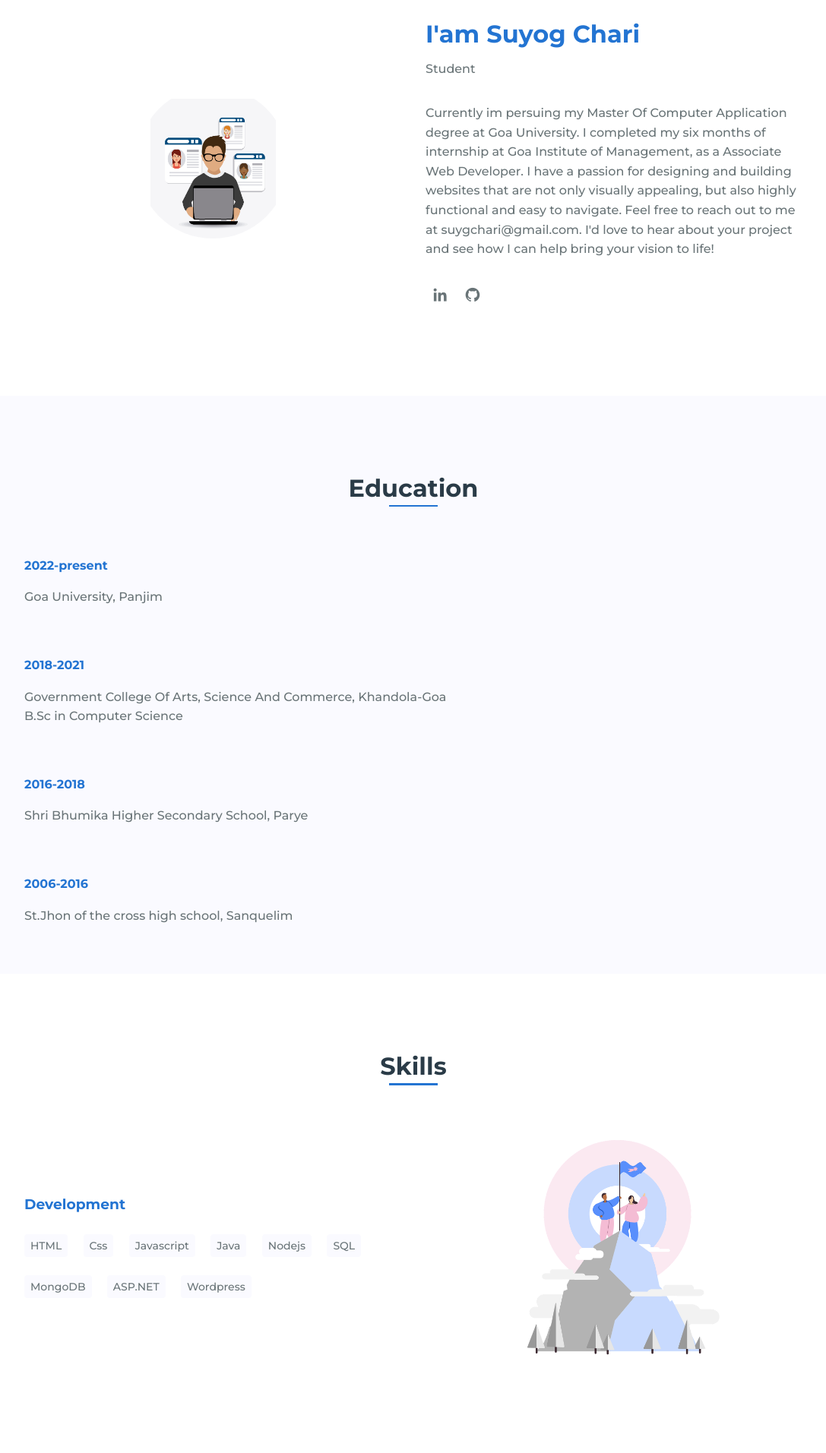
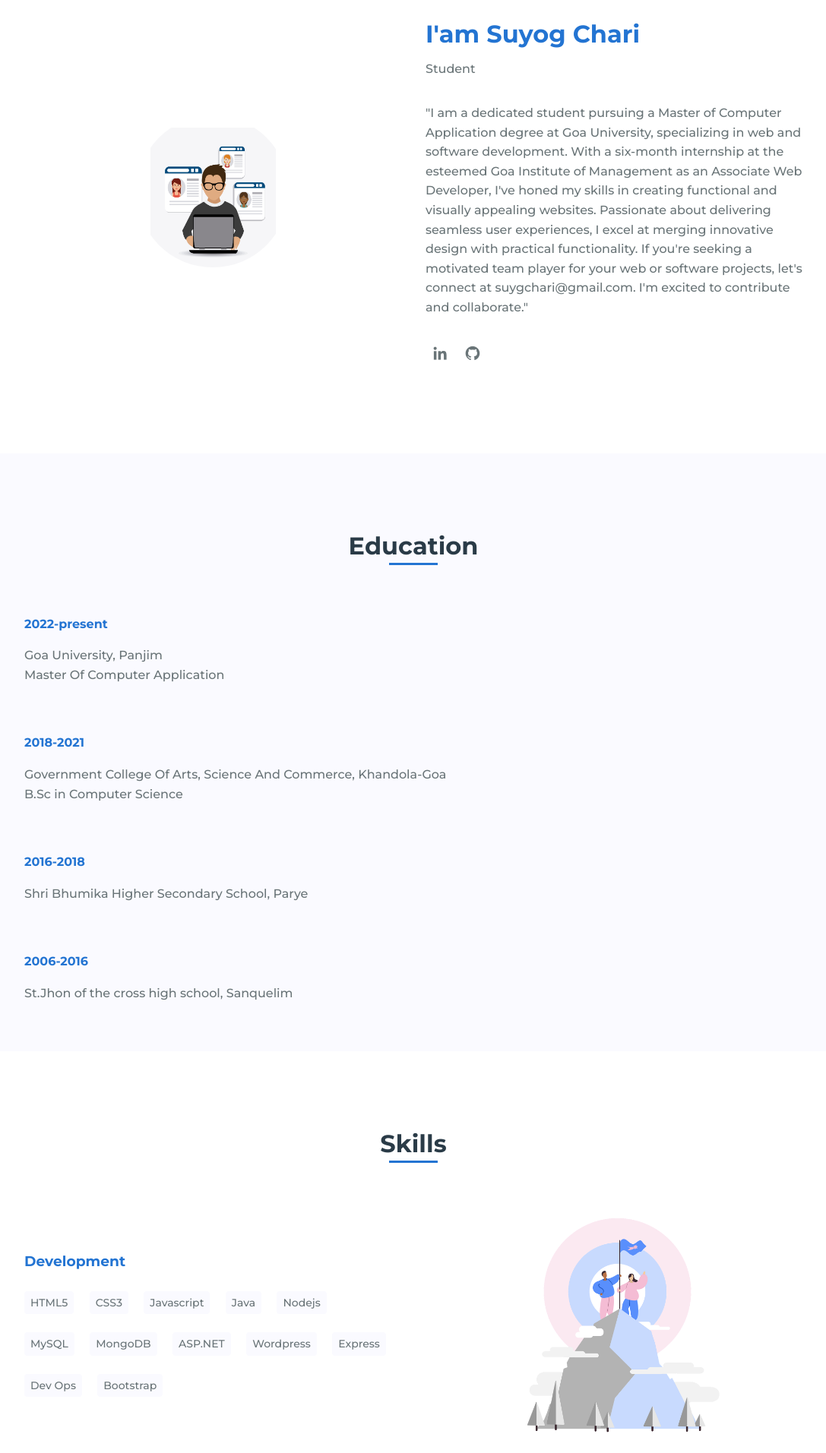
Before and after one commit to suyog200/MyProfileWebAssign, a plain HTML site: page index.html in a window 1280 px wide. Shown: the part 1040-2953 px from the top of the page at 76% size, without its empty margins (96-1183 px from the left). Drawn offline with nearby package versions, Linux system fonts and the light colour scheme.

Commit message:
update to profile site

```diff
--- a/index.html
+++ b/index.html
@@ -68,18 +68,20 @@
           <h2 class="about__subtitle">I'am Suyog Chari</h2>
           <span class="about__profession">Student</span>
           <p class="about__text">
-            Currently im persuing my Master Of Computer Application degree at
-            Goa University. I completed my six months of internship at Goa
-            Institute of Management, as a Associate Web Developer. I have a
-            passion for designing and building websites that are not only
-            visually appealing, but also highly functional and easy to navigate.
-            Feel free to reach out to me at suygchari@gmail.com. I'd love to
-            hear about your project and see how I can help bring your vision to
-            life!
+            "I am a dedicated student pursuing a Master of Computer Application
+            degree at Goa University, specializing in web and software
+            development. With a six-month internship at the esteemed Goa
+            Institute of Management as an Associate Web Developer, I've honed my
+            skills in creating functional and visually appealing websites.
+            Passionate about delivering seamless user experiences, I excel at
+            merging innovative design with practical functionality. If you're
+            seeking a motivated team player for your web or software projects,
+            let's connect at suygchari@gmail.com. I'm excited to contribute and
+            collaborate."
           </p>
           <div class="about__social">
             <a
-              href="https://in.linkedin.com/"
+              href="https://www.linkedin.com/in/suyog-chari-676b4826b/"
               class="about__social-icon"
               target="_blank"
               ><i class="bx bxl-linkedin"></i
@@ -100,7 +102,10 @@
       <div class="education__container bg-grid">
         <div class="education__info">
           <h3 class="education__subtitle">2022-present</h3>
-          <p class="education__text">Goa University, Panjim</p>
+          <p class="education__text">
+            Goa University, Panjim<br />
+            Master Of Computer Application
+          </p>
         </div>
         <div class="education__info">
           <h3 class="education__subtitle">2018-2021</h3>
@@ -129,15 +134,18 @@
       <div class="skills__container bg-grid">
         <div class="skills__box">
           <h3 class="skills__subtitle">Development</h3>
-          <span class="skills__name">HTML</span>
-          <span class="skills__name">Css</span>
+          <span class="skills__name">HTML5</span>
+          <span class="skills__name">CSS3</span>
           <span class="skills__name">Javascript</span>
           <span class="skills__name">Java</span>
           <span class="skills__name">Nodejs</span>
-          <span class="skills__name">SQL</span>
+          <span class="skills__name">MySQL</span>
           <span class="skills__name">MongoDB</span>
           <span class="skills__name">ASP.NET</span>
           <span class="skills__name">Wordpress</span>
+          <span class="skills__name">Express</span>
+          <span class="skills__name">Dev Ops</span>
+          <span class="skills__name">Bootstrap</span>
         </div>
         <div class="skills__img">
           <img src="./images/achievement-g0375ae4d1_1920.png" alt="" />
@@ -176,13 +184,13 @@
           </div>
         </div>
         <div class="project__img">
-          <img src="./images/tictac.png" alt="" />
+          <img src="./images/mapty.png" alt="" />
           <div class="project__link">
             <a
-              href="https://github.com/suyog200/tic-tac-toe-web_game"
+              href="https://suyog200.github.io/Mapty/"
               class="project__link-name"
               target="_blank"
-              >Tic Tae to</a
+              >Mapty App</a
             >
           </div>
         </div>
```
Also changed, not shown: images/mapty.png (added), images/tictac.png (deleted).
